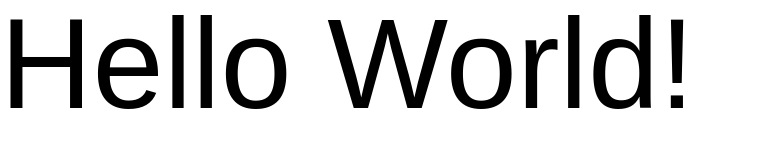
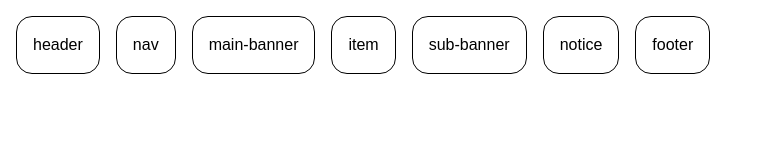
Before and after one commit to movitating/dtryx-clone, a website built with Vite: page index.html in a window 1280 px wide. Shown: the whole page, without its empty margins (0-763 px from the left). Built offline with nearby package versions, Linux system fonts and the light colour scheme; a web font is replaced by a local one.

Commit message:
chore : index.html 컴포넌트 링크 연결

```diff
--- a/index.html
+++ b/index.html
@@ -37,8 +37,33 @@
     <link rel="preload" as="font=" href="/assets/font/WantedSans/EN/WantedSansStdVariable-en.woff2" type="font/woff2" crossorigin />
     <link rel="stylesheet" as="font" href="/assets/css/WantedSansVariable-ko.css" />
     <link rel="stylesheet" as="font" href="/assets/css/WantedSansStdVariable-en.css" />
+    <!-- style -->
+    <style>
+      .component {
+        margin: 1rem;
+
+        display: flex;
+        flex-flow: row nowrap;
+        gap: 1rem;
+
+        a {
+          padding: 1rem;
+          border: 1px solid black;
+          border-radius: 16px;
+          background-color: #fff;
+        }
+      }
+    </style>
   </head>
   <body>
-    <h1 class="text-9xl">Hello World!</h1>
+    <div class="component">
+      <a href="./src/components/header.html">header</a>
+      <a href="./src/components/nav.html">nav</a>
+      <a href="./src/components/main-banner.html">main-banner</a>
+      <a href="./src/components/item.html">item</a>
+      <a href="./src/components/sub-banner.html">sub-banner</a>
+      <a href="./src/components/notice.html">notice</a>
+      <a href="./src/components/footer.html">footer</a>
+    </div>
   </body>
 </html>
```
